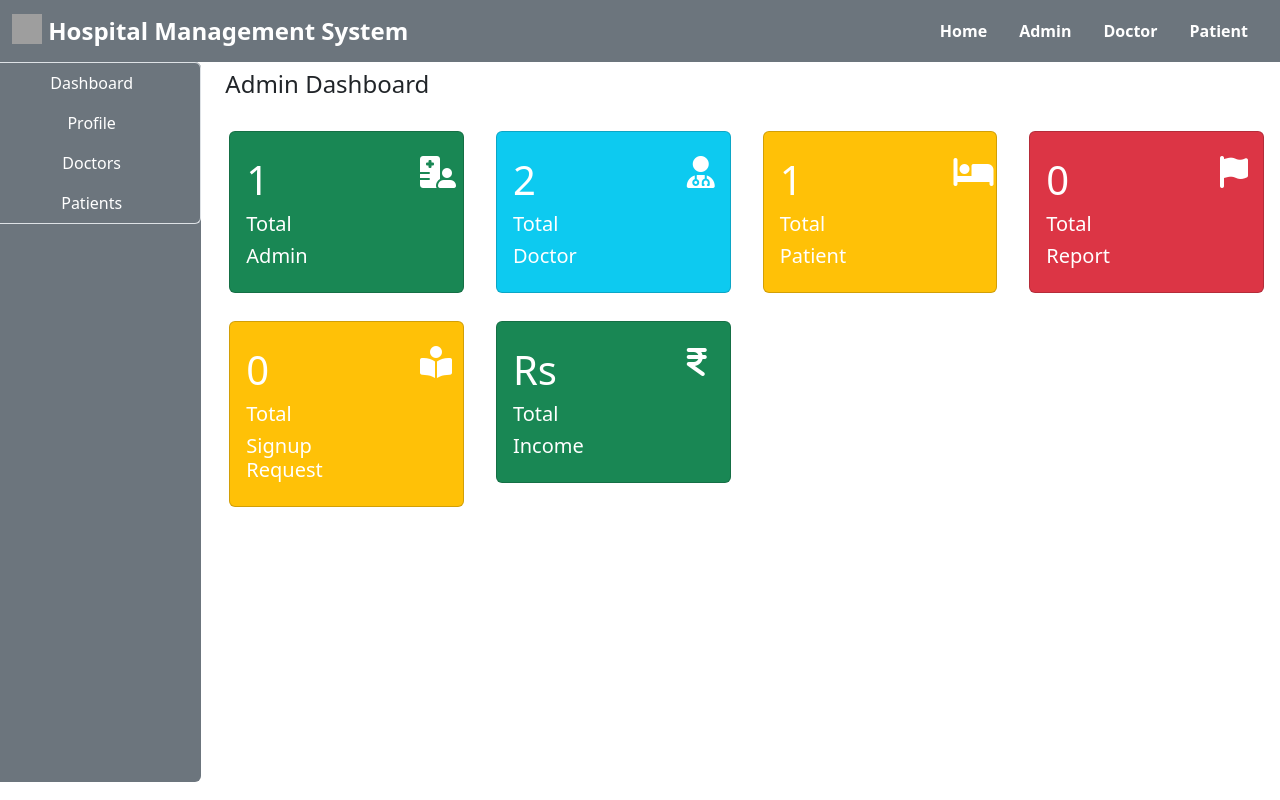
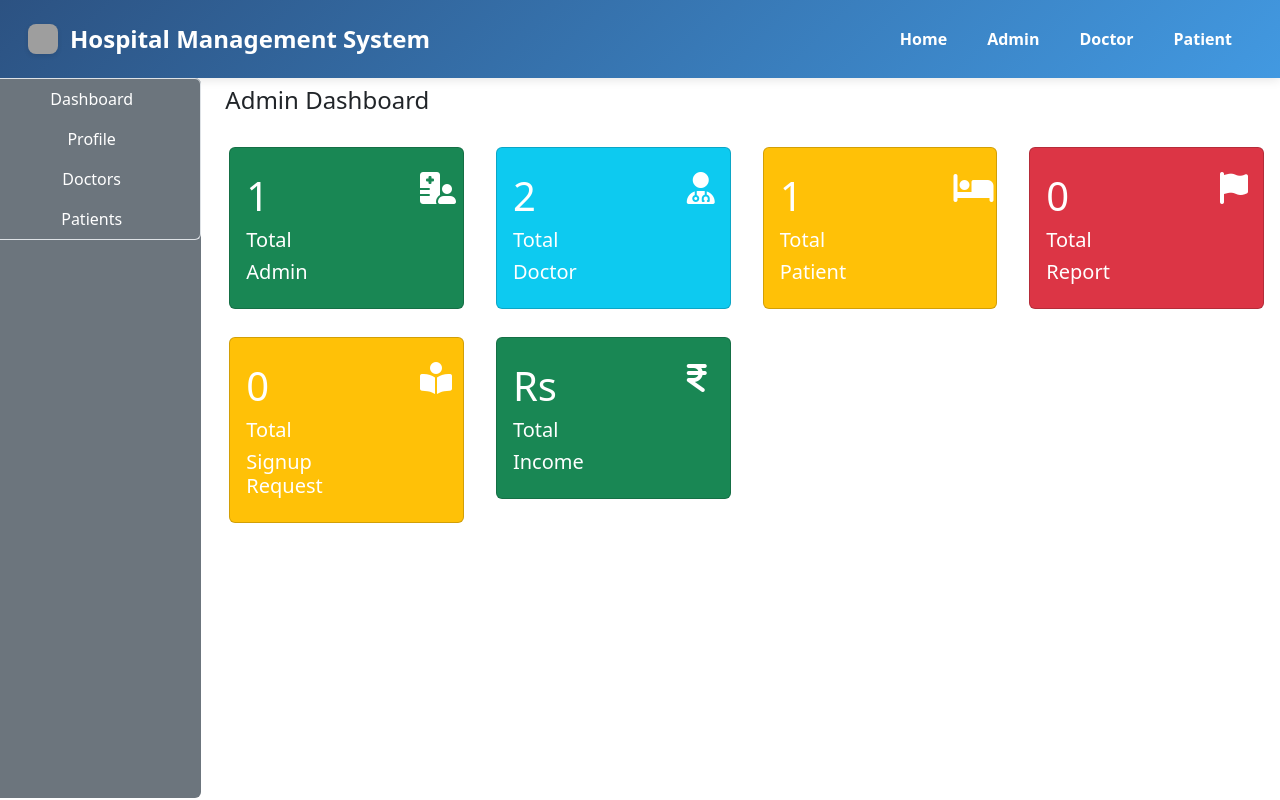
Before and after one commit to blitzbugg/HMS, a PHP site: page /admin/index.php in a window 1280 px wide. Run offline with PHP 8.4, Linux system fonts and the light colour scheme; data comes from the database, SQL or seed files in the repository; data that the repository does not hold is empty; some libraries are stand-ins or nearby versions; grey boxes are pictures that could not be loaded.

Commit message:
Changed the header (navbar)

```diff
--- a/include/header.php
+++ b/include/header.php
@@ -3,53 +3,111 @@
 <head>
     <meta charset="UTF-8">
     <meta name="viewport" content="width=device-width, initial-scale=1.0">
-    <title>Document</title>
-    <script src="https://cdn.jsdelivr.net/npm/bootstrap@5.3.3/dist/js/bootstrap.bundle.min.js" integrity="sha384-YvpcrYf0tY3lHB60NNkmXc5s9fDVZLESaAA55NDzOxhy9GkcIdslK1eN7N6jIeHz" crossorigin="anonymous"></script>
-    <link href="https://cdn.jsdelivr.net/npm/bootstrap@5.3.3/dist/css/bootstrap.min.css" rel="stylesheet" integrity="sha384-QWTKZyjpPEjISv5WaRU9OFeRpok6YctnYmDr5pNlyT2bRjXh0JMhjY6hW+ALEwIH" crossorigin="anonymous">
-    <!-- Font awesome -->
-    <link rel="stylesheet" href="https://cdnjs.cloudflare.com/ajax/libs/font-awesome/6.6.0/css/all.min.css" integrity="sha512-Kc323vGBEqzTmouAECnVceyQqyqdsSiqLQISBL29aUW4U/M7pSPA/gEUZQqv1cwx4OnYxTxve5UMg5GT6L4JJg==" crossorigin="anonymous" referrerpolicy="no-referrer" />
+    <title>Hospital Management System</title>
+    <link href="https://cdn.jsdelivr.net/npm/bootstrap@5.3.3/dist/css/bootstrap.min.css" rel="stylesheet">
+    <link rel="stylesheet" href="https://cdnjs.cloudflare.com/ajax/libs/font-awesome/6.6.0/css/all.min.css">
+    <style>
+        .navbar {
+            background: linear-gradient(135deg, #2C5282, #4299E1) !important;
+            padding: 1rem;
+            box-shadow: 0 2px 10px rgba(0,0,0,0.1);
+        }
 
+        .navbar-brand {
+            display: flex;
+            align-items: center;
+            gap: 0.75rem;
+            transition: transform 0.3s ease;
+        }
+
+        .navbar-brand:hover {
+            transform: translateY(-2px);
+        }
+
+        .navbar-brand img {
+            border-radius: 8px;
+            box-shadow: 0 2px 5px rgba(0,0,0,0.1);
+        }
+
+        .nav-link {
+            position: relative;
+            padding: 0.5rem 1rem !important;
+            margin: 0 0.25rem;
+            border-radius: 6px;
+            transition: all 0.3s ease;
+        }
+
+        .nav-link:hover {
+            background: rgba(255,255,255,0.1);
+            transform: translateY(-2px);
+        }
+
+        .nav-link::after {
+            content: '';
+            position: absolute;
+            bottom: 0;
+            left: 50%;
+            width: 0;
+            height: 2px;
+            background: white;
+            transition: all 0.3s ease;
+            transform: translateX(-50%);
+        }
+
+        .nav-link:hover::after {
+            width: 80%;
+        }
+
+        @media (max-width: 991px) {
+            .navbar-nav {
+                padding: 1rem 0;
+            }
+
+            .nav-link {
+                margin: 0.5rem 0;
+            }
+        }
+    </style>
 </head>
 <body>
-
-<!-- Navbar -->
-    <nav class="navbar navbar-expand-lg navbar-info bg-secondary">
+    <nav class="navbar navbar-expand-lg">
         <div class="container-fluid">
             <a class="navbar-brand text-white fs-4 fw-bold" href="./index.php">
-      <img src="https://t4.ftcdn.net/jpg/05/75/22/77/240_F_575227735_ZjAc0cnqvCwzsfmsuEuKUW847J0JIGXU.jpg" alt="Logo" width="30" height="30" class="d-inline-block align-text-top">
+                <img src="https://t4.ftcdn.net/jpg/05/75/22/77/240_F_575227735_ZjAc0cnqvCwzsfmsuEuKUW847J0JIGXU.jpg" alt="Logo" width="30" height="30" class="d-inline-block">
                 Hospital Management System
             </a>
-    </div>
 
-        <ul class="navbar-nav me-4">
+            <button class="navbar-toggler" type="button" data-bs-toggle="collapse" data-bs-target="#navbarNav">
+                <span class="navbar-toggler-icon"></span>
+            </button>
+
+            <div class="collapse navbar-collapse justify-content-end" id="navbarNav">
+                <ul class="navbar-nav">
                     <?php
-                if(isset($_SESSION['admin'])){
-
-                    $user = $_SESSION['admin'];
+                    if(isset($_SESSION['admin'])) {
                         echo '
-            <li class="nav-item ms-3"><a href="" class="nav-link text-white fw-bold">'.$user.'</a></li>
-            <li class="nav-item ms-3"><a href="logout.php" class="nav-link text-white fw-bold">Logout</a></li>';
-                }else if(isset($_SESSION['doctor'])){
-                    $user = $_SESSION['doctor'];
+                        <li class="nav-item"><a href="" class="nav-link text-white fw-bold">'.$_SESSION['admin'].'</a></li>
+                        <li class="nav-item"><a href="logout.php" class="nav-link text-white fw-bold">Logout</a></li>';
+                    } elseif(isset($_SESSION['doctor'])) {
                         echo '
-            <li class="nav-item ms-3"><a href="" class="nav-link text-white fw-bold">'.$user.'</a></li>
-            <li class="nav-item ms-3"><a href="logout.php" class="nav-link text-white fw-bold">Logout</a></li>';
-                }
-                else if(isset($_SESSION['patient'])){
-                    $user = $_SESSION['patient'];
+                        <li class="nav-item"><a href="" class="nav-link text-white fw-bold">'.$_SESSION['doctor'].'</a></li>
+                        <li class="nav-item"><a href="logout.php" class="nav-link text-white fw-bold">Logout</a></li>';
+                    } elseif(isset($_SESSION['patient'])) {
                         echo '
-            <li class="nav-item ms-3"><a href="" class="nav-link text-white fw-bold">'.$user.'</a></li>
-            <li class="nav-item ms-3"><a href="logout.php" class="nav-link text-white fw-bold">Logout</a></li>';
-
-                }else{
+                        <li class="nav-item"><a href="" class="nav-link text-white fw-bold">'.$_SESSION['patient'].'</a></li>
+                        <li class="nav-item"><a href="logout.php" class="nav-link text-white fw-bold">Logout</a></li>';
+                    } else {
                         echo '
-                    <li class="nav-item ms-3"><a href="index.php" class="nav-link text-white fw-bold">Home</a></li>
-                    <li class="nav-item ms-3"><a href="adminlogin.php" class="nav-link text-white fw-bold">Admin</a></li>
-            <li class="nav-item ms-3"><a href="doctorlogin.php" class="nav-link text-white fw-bold">Doctor</a></li>
-            <li class="nav-item ms-3"><a href="patientlogin.php" class="nav-link text-white fw-bold">Patient</a></li>';
+                        <li class="nav-item"><a href="index.php" class="nav-link text-white fw-bold">Home</a></li>
+                        <li class="nav-item"><a href="adminlogin.php" class="nav-link text-white fw-bold">Admin</a></li>
+                        <li class="nav-item"><a href="doctorlogin.php" class="nav-link text-white fw-bold">Doctor</a></li>
+                        <li class="nav-item"><a href="patientlogin.php" class="nav-link text-white fw-bold">Patient</a></li>';
                     }
                     ?>
                 </ul>
+            </div>
+        </div>
     </nav>
+    <script src="https://cdn.jsdelivr.net/npm/bootstrap@5.3.3/dist/js/bootstrap.bundle.min.js"></script>
 </body>
 </html>
```
Lines whose indentation alone changed are shown as unchanged.
